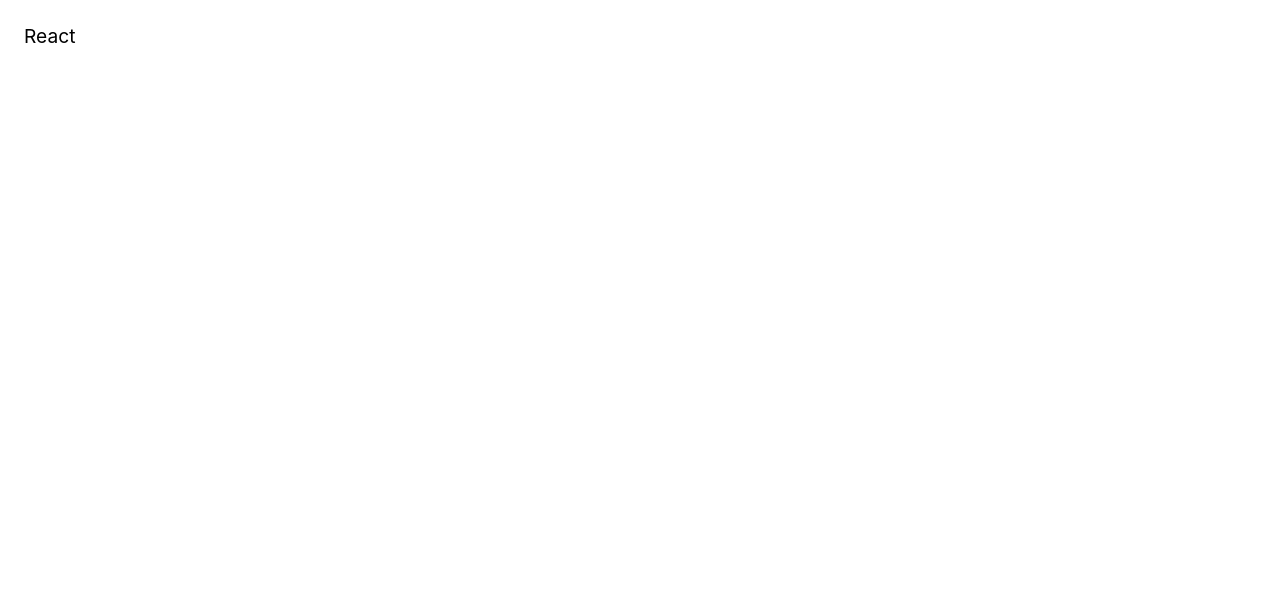
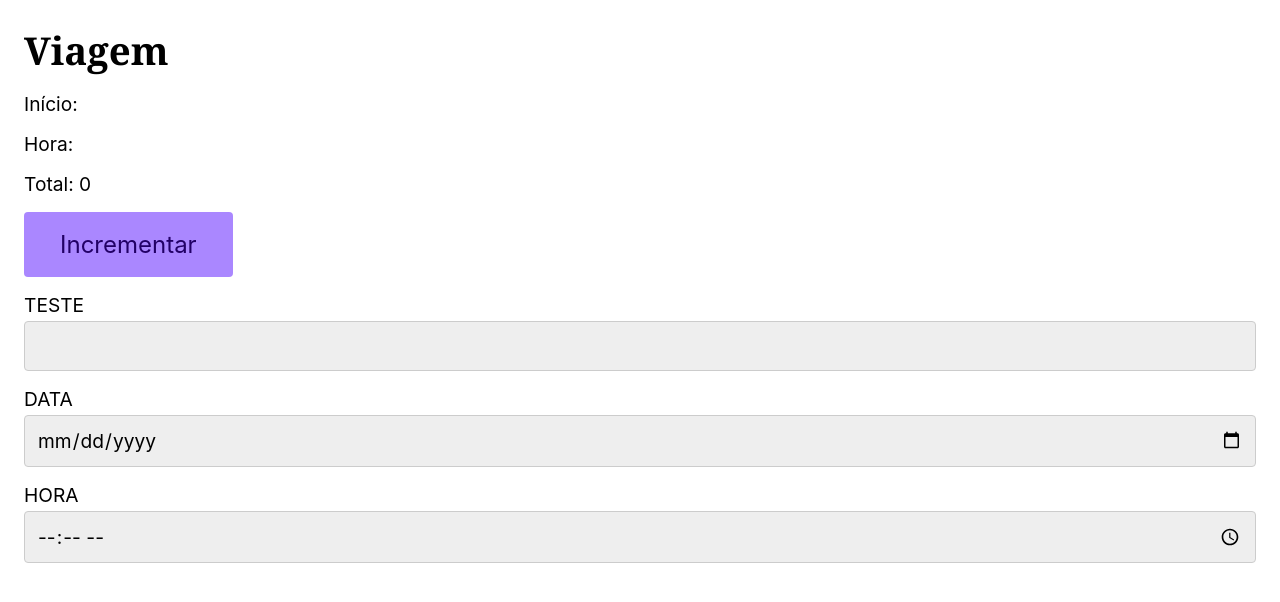
Before and after one commit to constant-hbt/react-ts, a React (Vite) app: page / in a window 1280 px wide. Shown: the top 602 px of the page. Built offline with nearby package versions, Linux system fonts and the light colour scheme.

Commit message:
:sparkles: Aprendendo sobre a utilização de propriedades, com interface e types, além de utilizar tipos utilitários do próprio react.

```diff
--- a/src/App.tsx
+++ b/src/App.tsx
@@ -1,7 +1,27 @@
+import React from 'react';
+import Button from './Button';
+import Input from './Input';
+
 function App() {
+
+  const [total, setTotal] = React.useState(0);
+  const [date, setDate] = React.useState('');
+  const [time, setTime] = React.useState('');
+
+  function incrementar() {
+    setTotal((total) => total + 1);
+  }
+
   return (
     <div>
-      React
+      <h1>Viagem</h1>
+      <p>Início: {date}</p>
+      <p>Hora: {time}</p>
+      <p>Total: {total}</p>
+      <Button id='botao-principal' className='btn' tamanho='1.5rem' onClick={incrementar}>Incrementar</Button>
+      <Input label='TESTE' id='teste'/>
+      <Input label='DATA' id='data' type='date' value={date} onChange={(e) => setDate(e.target.value)}/>
+      <Input label='HORA' id='time' type='time' value={time} onChange={(e) => setTime(e.target.value)}/>
     </div>
   )
 }
--- /dev/null
+++ b/src/Button.tsx
@@ -0,0 +1,28 @@
+import React from 'react';
+
+interface ButtonProps {
+  tamanho?: string;
+  children?: React.ReactNode;
+  onClick?: () => void;
+}
+
+// O react já oferece um tipo utilitário, que já vem declarado o children
+type ButtonPropsWithChildren = React.PropsWithChildren<{
+  tamanho?: string;
+  onClick?: () => void;
+}>;
+
+// Tipo utilitário do React, que informa que pode receber qualquer propriedade que um elemento button possua por padrão
+// e ainda podemos extender essas propriedades com &
+type ButtonPropsUtilirarioButton = React.ComponentProps<'button'> & {
+  tamanho?: string
+};
+
+// Podendo desestruturar as propriedades, tornando o componente mais reutilizável
+const Button = ({tamanho, children, ...props}: ButtonPropsUtilirarioButton) => {
+  return (
+    <button style={{fontSize: tamanho}} {...props}>{children}</button>
+  )
+}
+
+export default Button;
--- /dev/null
+++ b/src/Input.tsx
@@ -0,0 +1,17 @@
+import React from 'react'
+
+type InputProps = React.ComponentProps<'input'> & {
+  label: string,
+  id: string
+}
+
+const Input = ({label, id, ...props} : InputProps) => {
+  return (
+    <div style={{marginBottom: '1rem'}}>
+      <label htmlFor={label}>{label}</label>
+      <input {...props} name={label} id={label}/>
+    </div>
+  )
+}
+
+export default Input
```
